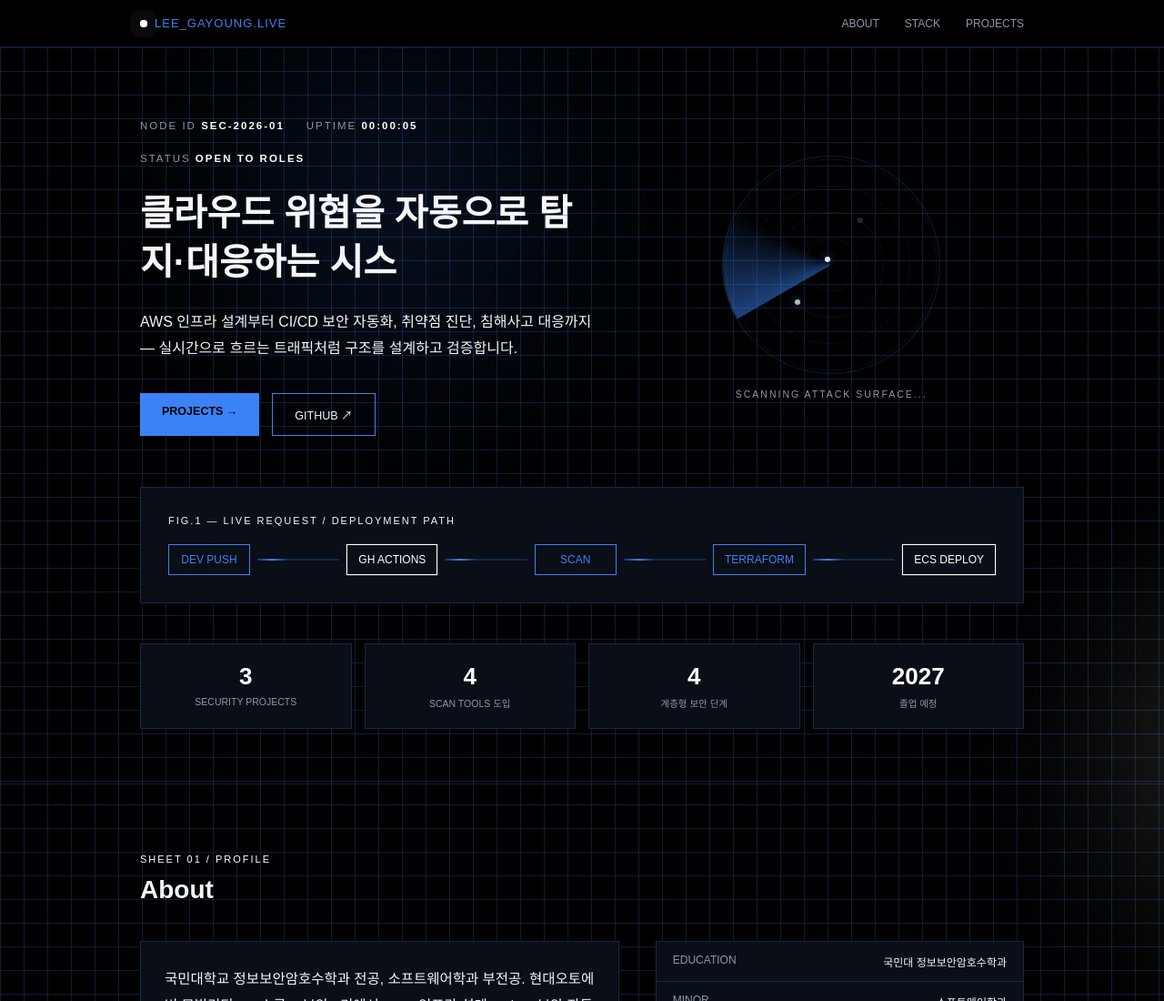
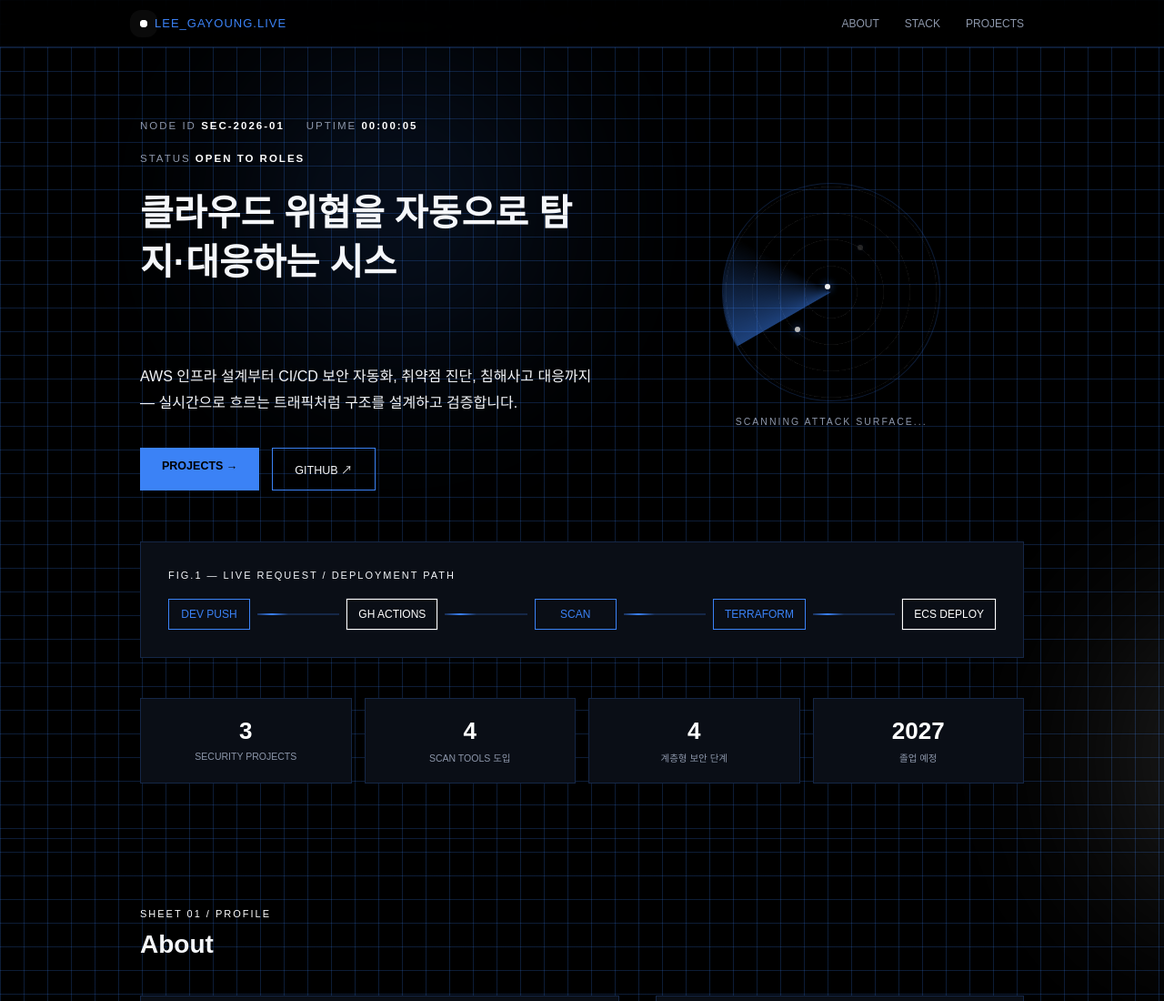
Before and after one commit to young-ee30/young-ee30.github.io, a plain HTML site: page index.html in a window 1280 px wide. Shown: the top 1100 px of the page at 91% size. Drawn offline with Linux system fonts and the light colour scheme; a web font is replaced by a local one.

Commit message:
Update index.html

```diff
--- a/index.html
+++ b/index.html
@@ -49,7 +49,7 @@
   .hero-top{display:grid; grid-template-columns:1.2fr 1fr; gap:40px; align-items:center;}
   .drawing-no{font-family:var(--mono); font-size:11.5px; color:var(--muted); letter-spacing:2px; display:flex; gap:24px; margin-bottom:28px; flex-wrap:wrap;}
   .drawing-no span b{color:var(--amber);}
-  h1{font-family:var(--sans); font-size:40px; font-weight:700; line-height:1.34; min-height:110px; color:var(--text);}
+  h1{font-family:var(--sans); font-size:40px; font-weight:700; line-height:1.34; min-height:170px; color:var(--text);}
   .caret{color:#fff; font-weight:400; animation:caret-blink 0.9s steps(1) infinite; margin-left:2px;}
   @keyframes caret-blink{50%{opacity:0;}}
   .lead{margin-top:22px; color:var(--text); max-width:560px; font-size:16px; line-height:1.8;}
```
